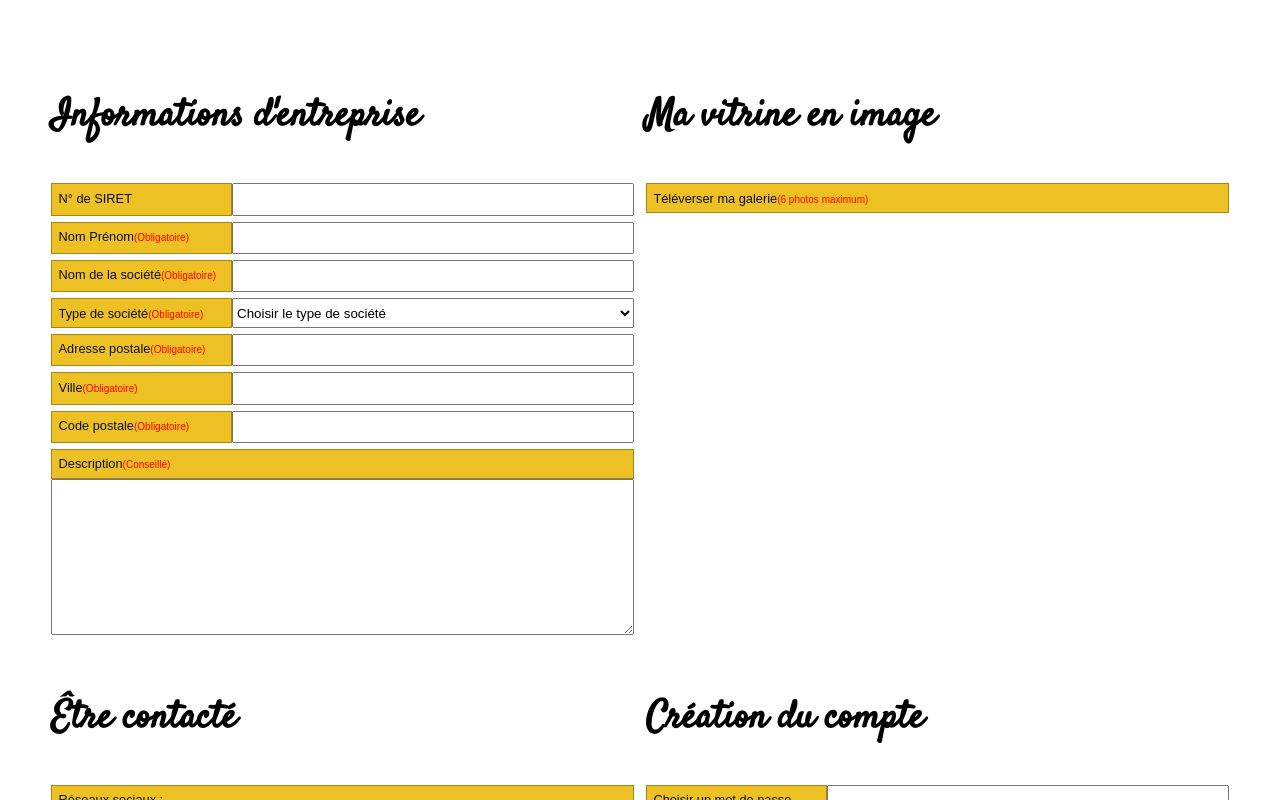
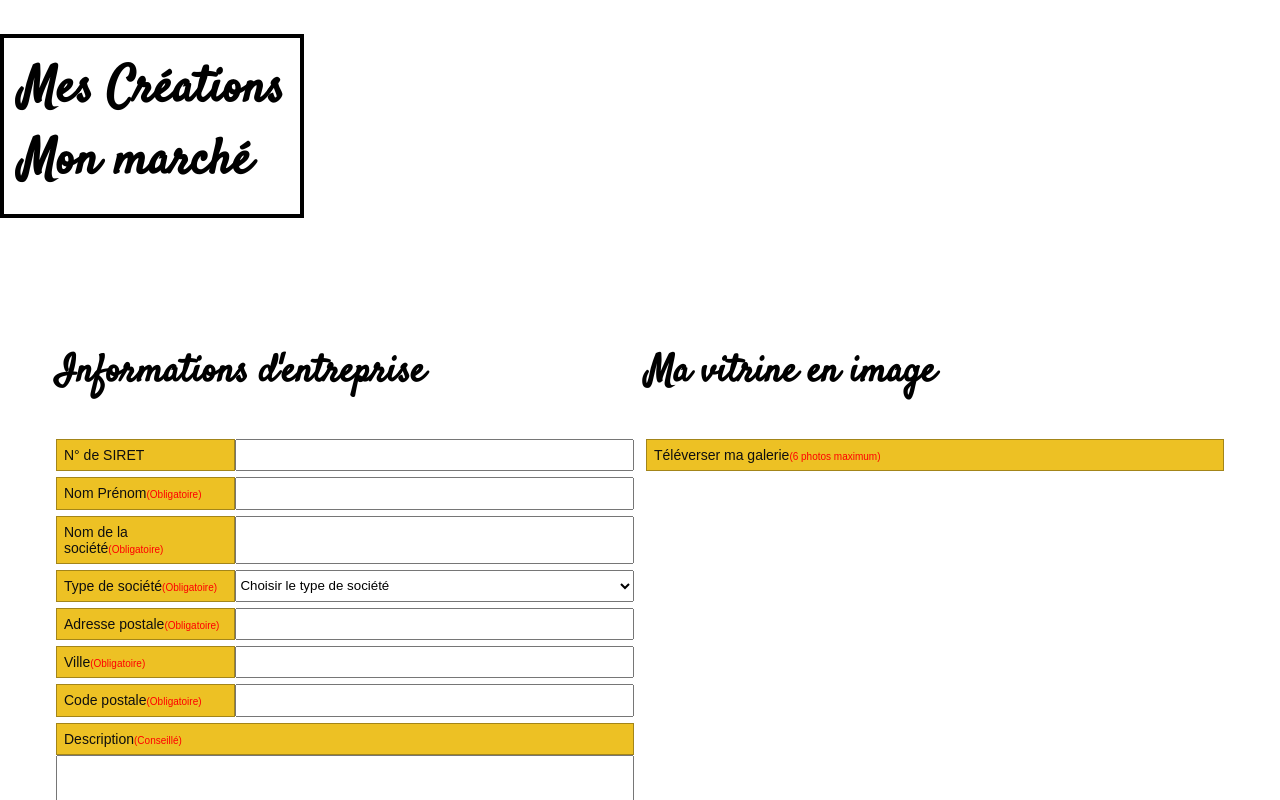
Before and after one commit to Clower-web-conception/mescreations_monmarche, a Vue app: page /inscription in a window 1280 px wide. Shown: the top 800 px of the page. Built offline with nearby package versions, Linux system fonts and the light colour scheme.

Commit message:
brand link

```diff
--- a/src/App.vue
+++ b/src/App.vue
@@ -43,6 +43,14 @@ html {
 
   h1 {
     font-size: clamp(34px, 50px, 5vw);
+    &.branding {
+      border: 4px solid white;
+      width: fit-content;
+      padding: 1rem;
+    }
+    a {
+      text-decoration: none;
+    }
   }
 
   h2 {
--- a/src/components/Home.vue
+++ b/src/components/Home.vue
@@ -5,7 +5,7 @@
       <p>auteur : Jacek Dylag | <a href='https://unsplash.com/@dylu'>@dylu</a></p>
     </div>
     <div class="m-3">
-      <h1>Mes création<br>Mon marché</h1>
+      <h1 class="branding"><router-link to="/" href="">Mes Créations <br> Mon marché</router-link></h1>
       <h2>Trouvez les créations qui vous font envies !</h2>
     </div>
     <div class="cta-container">
@@ -32,6 +32,11 @@ export default {
 
 <!-- Add "scoped" attribute to limit CSS to this component only -->
 <style lang="scss" scoped>
+h1 {
+  a {
+    color: #ececec;
+  }
+}
 
 .bg-img {
   background-image: url("../assets/mader.png");
--- a/src/components/Inscription.vue
+++ b/src/components/Inscription.vue
@@ -1,5 +1,6 @@
 <template>
 <div>
+  <h1 class="branding"><router-link to="/" href="">Mes Créations <br> Mon marché</router-link></h1>
   <form action="" enctype="multipart/form-data">
     <div>
       <h3>Informations d'entreprise</h3>
@@ -255,6 +256,13 @@ export default {
 
 <style lang="scss" scoped>
 
+.branding {
+  border-color: black;
+  a {
+    color: black;
+  }
+}
+
 /*
 .########..#######..########..##.....##.##.....##.##..........###....####.########..########
 .##.......##.....##.##.....##.###...###.##.....##.##.........##.##....##..##.....##.##......
@@ -269,7 +277,7 @@ form {
   grid-template-columns: 1fr 1fr;
   gap: 12px;
   font-family: "montserrat", sans-serif;
-  font-size: clamp(10px, 14px, 1vw);
+  font-size: clamp(10px, 14px, 3vw);
   padding: 4em;
   .form-group {
     display: grid;
```
